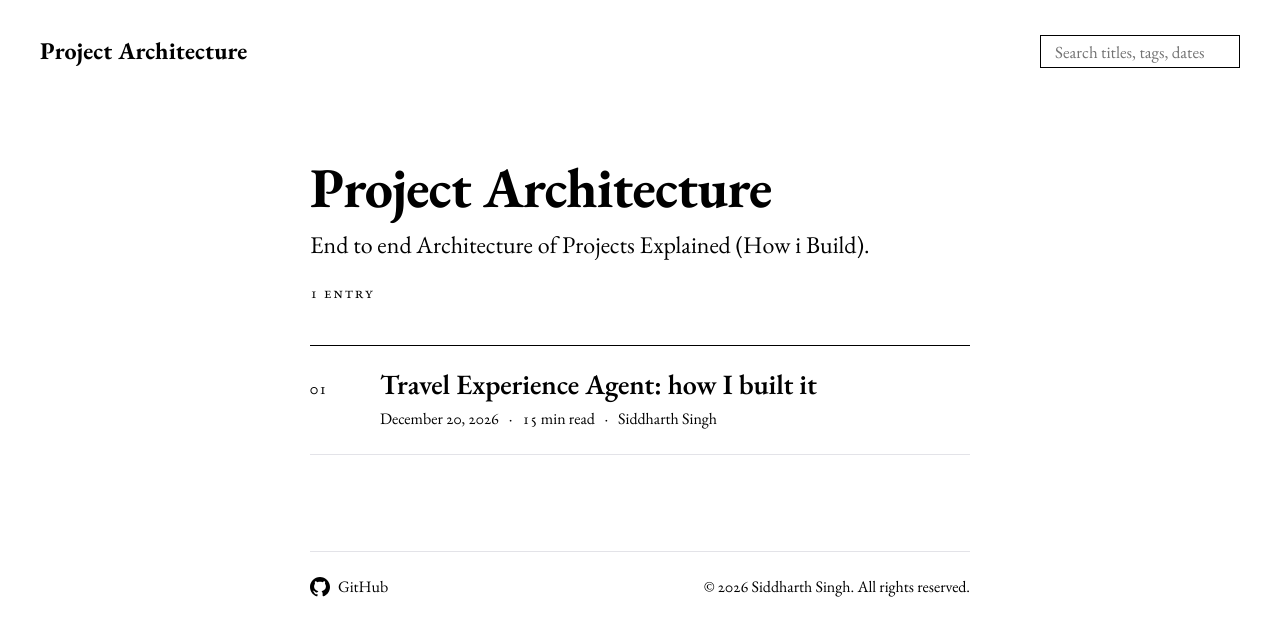
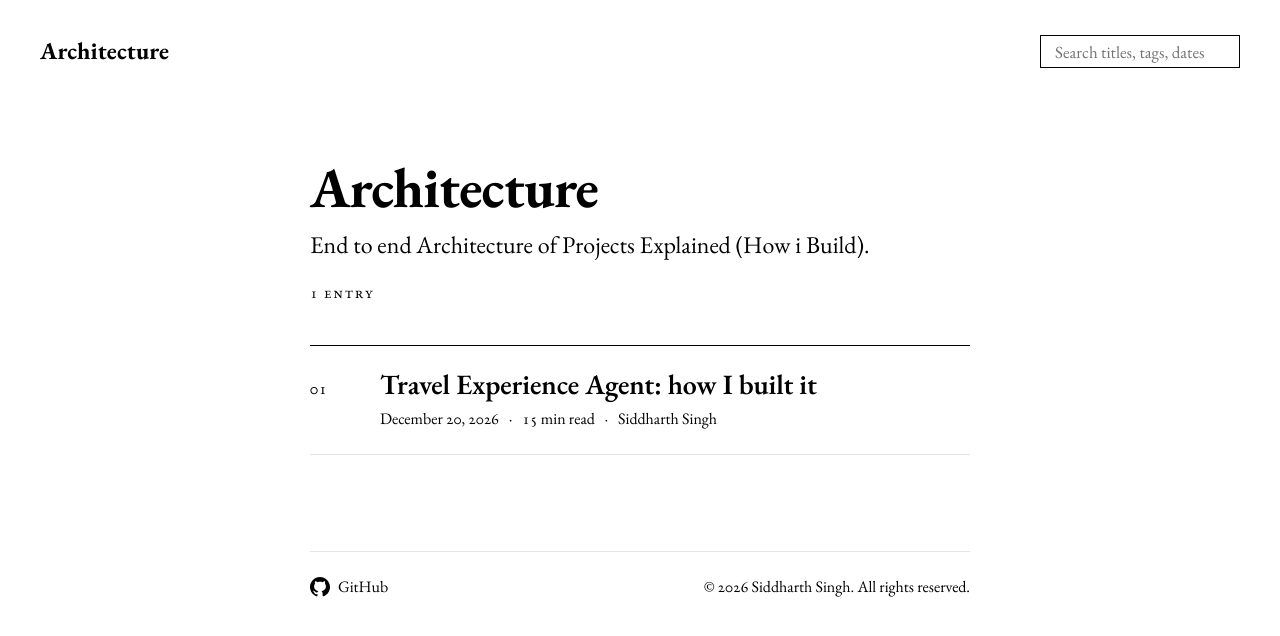
Before and after one commit to isthiscoder/Projects-Architecture, a Jekyll site: the page built from index.html, in a window 1280 px wide. Shown: the top 636 px of the page. Built offline with Jekyll 4.4.1, drawn with Linux system fonts in a browser that asks for light colours; the list of posts is cut into pages by our own code.

Commit message:
Update _config.yml

```diff
--- a/_config.yml
+++ b/_config.yml
@@ -1,4 +1,4 @@
-title: Project Architecture
+title: Architecture
 description: "End to end Architecture of Projects Explained (How i Build)."
 url: "https://architecture.isidd.dev"
 baseurl: ""
```
